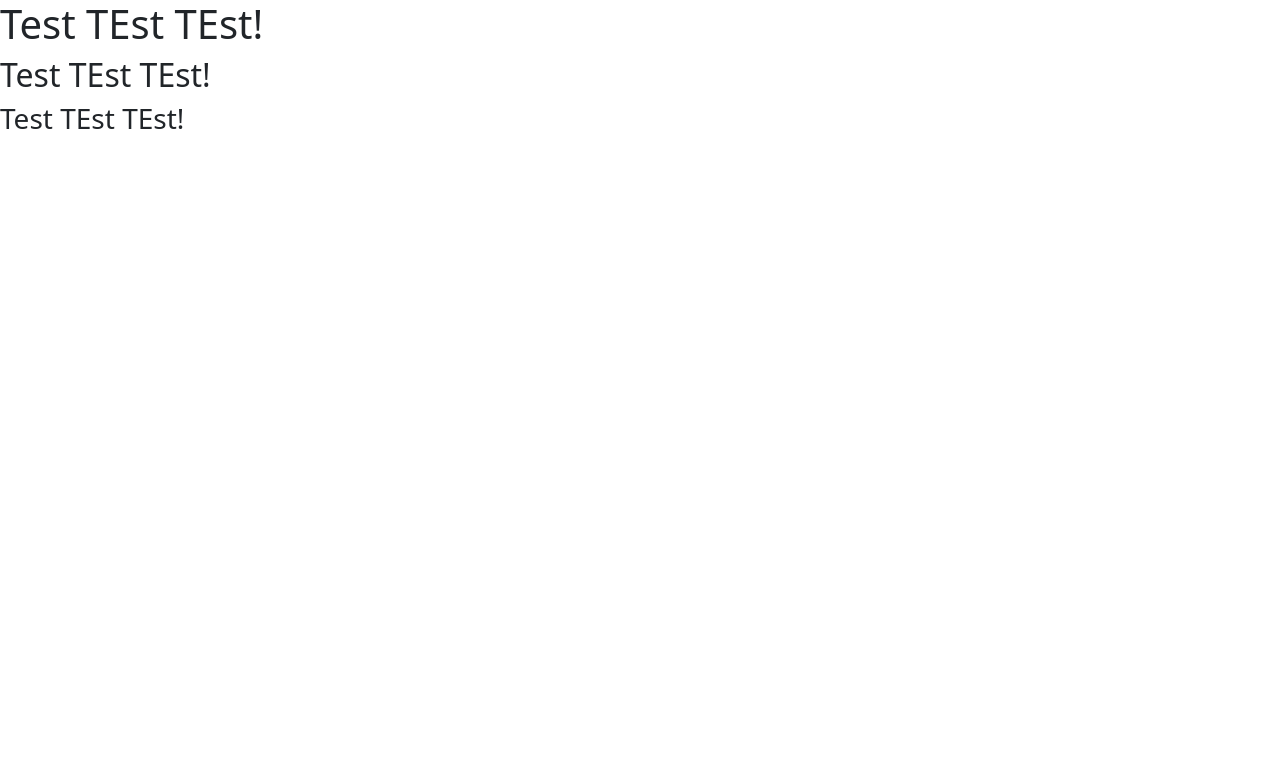
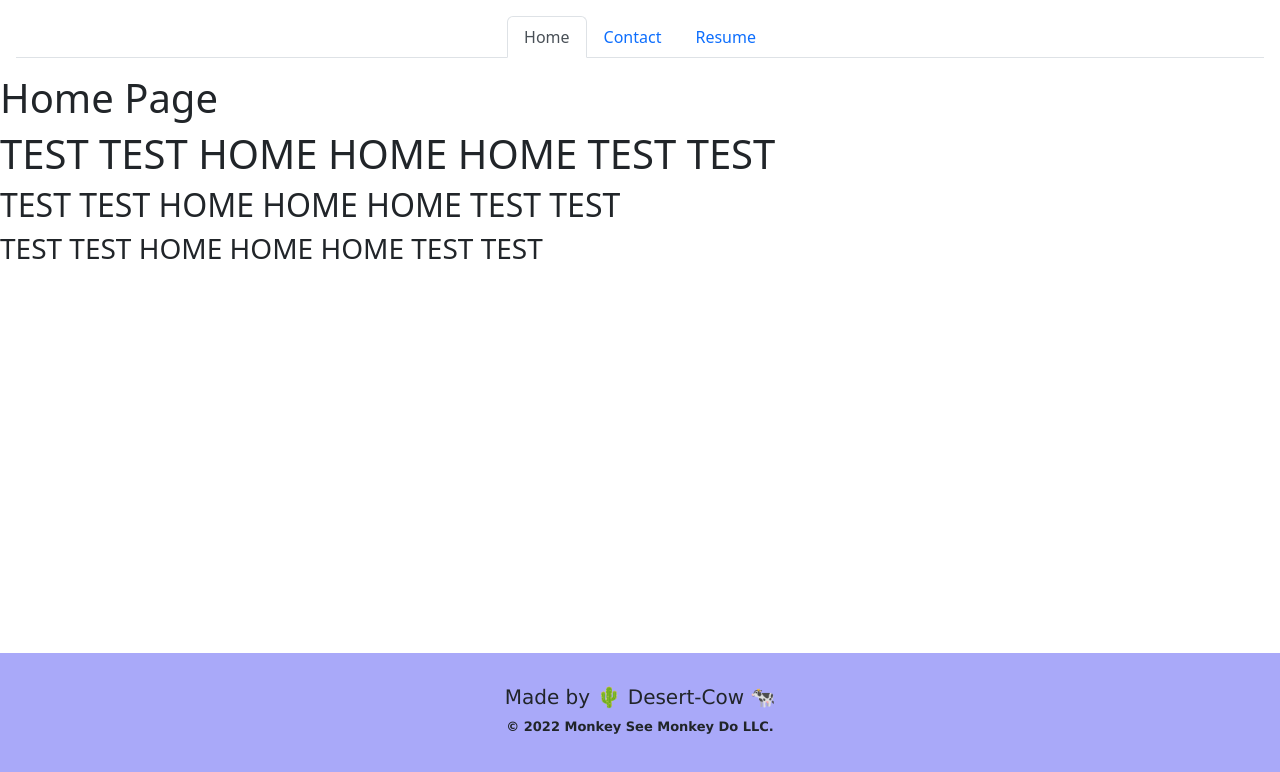
Before and after one commit to DesertCow/Portfolio, a React (Create React App) app: page / in a window 1280 px wide. Shown: the top 772 px of the page. Built offline with nearby package versions, Linux system fonts and the light colour scheme.

Commit message:
Enabled Home page with Header/Footer

```diff
--- a/public/index.html
+++ b/public/index.html
@@ -22,7 +22,7 @@
       work correctly both with client-side routing and a non-root public URL.
       Learn how to configure a non-root public URL by running `npm run build`.
     -->
-  <title>React App</title>
+  <title>Clayton Skaggs Portfolio</title>
 </head>
 
 <body>
--- a/src/components/Footer.js
+++ b/src/components/Footer.js
@@ -0,0 +1,22 @@
+import React from 'react';
+
+import '../styles/Footer.css';
+
+export default function Footer() {
+  return (
+
+    <div>
+      <footer class="footer align-items-center p-3">
+        <ul class="p-3">
+          <li>
+            <h5>Made by 🌵 Desert-Cow 🐄</h5>
+          </li>
+          <li>
+            <p>&copy; 2022 Monkey See Monkey Do LLC.</p>
+          </li>
+        </ul>
+      </footer>
+    </div>
+
+  );
+}
--- a/src/components/MainContainer.js
+++ b/src/components/MainContainer.js
@@ -1,27 +1,45 @@
 import React, { useState } from 'react';
-import NavTabs from './Navigation';
+import NavBarz from './Navigation';
 import Home from './pages/Home';
 import Contact from './pages/Contact';
 import Resume from './pages/Resume';
+import Footer from './Footer';
 
 export default function PortfolioContainer() {
 
+  const [currentPage, setCurrentPage] = useState('Home');
 
+
+  const renderPage = () => {
+    if (currentPage === 'Home') {
+      return <Home />;
+    }
+    if (currentPage === 'Contact') {
+      return <Contact />;
+    }
+    if (currentPage === 'Resume') {
+      return <Resume />;
+    }
+    return <Home />;
+  };
+
+
+
+  const handlePageChange = (page) => setCurrentPage(page);
 
   return (
 
+    <div>
+      <NavBarz currentPage={currentPage} handlePageChange={handlePageChange} />
+      {renderPage()}
+      <Footer />
+    </div>
+
     // <div>
-    //   {/* // TODO: Add a comment describing what we are passing as props */}
-    //   <NavTabs currentPage={currentPage} handlePageChange={handlePageChange} />
-    //   {/* // TODO: Add a comment explaining what is happening on the following line */}
-    //   {renderPage()}
+    //   <h1> Test TEst TEst!</h1>
+    //   <h2> Test TEst TEst!</h2>
+    //   <h3> Test TEst TEst!</h3>
     // </div>
-
-    <div>
-      <h1> Test TEst TEst!</h1>
-      <h2> Test TEst TEst!</h2>
-      <h3> Test TEst TEst!</h3>
-    </div>
 
   );
 
--- a/src/components/Navigation.js
+++ b/src/components/Navigation.js
@@ -0,0 +1,49 @@
+import React from 'react';
+import '../styles/Navbarz.css';
+
+function NavBarz({ currentPage, handlePageChange }) {
+
+  return (
+    <div class="D-flex">
+      <ul className="nav nav-tabs justify-content-center m-3">
+        <li className="nav-item">
+          <a
+            href="#home"
+            onClick={() => handlePageChange('Home')}
+            //* Responding to user clicking on home link
+
+            className={currentPage === 'Home' ? 'nav-link active' : 'nav-link'}
+          >
+            Home
+          </a>
+        </li>
+        <li className="nav-item">
+          <a
+            href="#contact"
+            onClick={() => handlePageChange('Contact')}
+            //* Responding to user clicking on home link
+
+            className={currentPage === 'Contact' ? 'nav-link active' : 'nav-link'}
+          >
+            Contact
+          </a>
+        </li>
+        <li className="nav-item">
+          <a
+            href="#Resume"
+            onClick={() => handlePageChange('Resume')}
+            //* Responding to user clicking on home link
+
+            className={currentPage === 'Resume' ? 'nav-link active' : 'nav-link'}
+          >
+            Resume
+          </a>
+        </li>
+      </ul>
+
+    </div>
+
+  );
+}
+
+export default NavBarz;
--- a/src/components/pages/Home.js
+++ b/src/components/pages/Home.js
@@ -0,0 +1,12 @@
+import React from 'react';
+
+export default function Home() {
+  return (
+    <div>
+      <h1>Home Page</h1>
+      <h1> TEST TEST HOME HOME HOME TEST TEST</h1>
+      <h2> TEST TEST HOME HOME HOME TEST TEST</h2>
+      <h3> TEST TEST HOME HOME HOME TEST TEST</h3>
+    </div>
+  );
+}
--- /dev/null
+++ b/src/styles/Footer.css
@@ -0,0 +1,32 @@
+/* =================== Footer ===================  */
+
+footer {
+  display: block;
+  margin-bottom: 0px;
+  bottom: 0;
+  width: 100%;
+  text-align: center;
+  background: rgba(140, 140, 247, 0.746);
+  color: var(--whiteMatch);
+  position: fixed;
+}
+
+
+footer ul li {
+  text-align: center;
+  font-family: Verdana, Geneva, Tahoma, sans-serif;
+  font-weight: 700;
+  font-size: 13px;
+}
+
+footer ul {
+  list-style-type: none;
+  justify-content: center;
+  text-align: center;
+  width: 100%;
+  padding-top: 20px;
+}
+
+.content-wrap {
+  padding-bottom: 2.5rem;
+}
--- /dev/null
+++ b/src/styles/Navbarz.css
@@ -0,0 +1,12 @@
+.navbar {
+  background: #6a1b9a;
+  height: 60px;
+}
+
+.navbar a {
+  color: white;
+  font-size: 1.3rem;
+  text-decoration: none;
+  margin: 5px;
+  line-height: 3;
+}
```
Also changed, not shown: src/styles/Header.css (added, +12 -0 lines).
